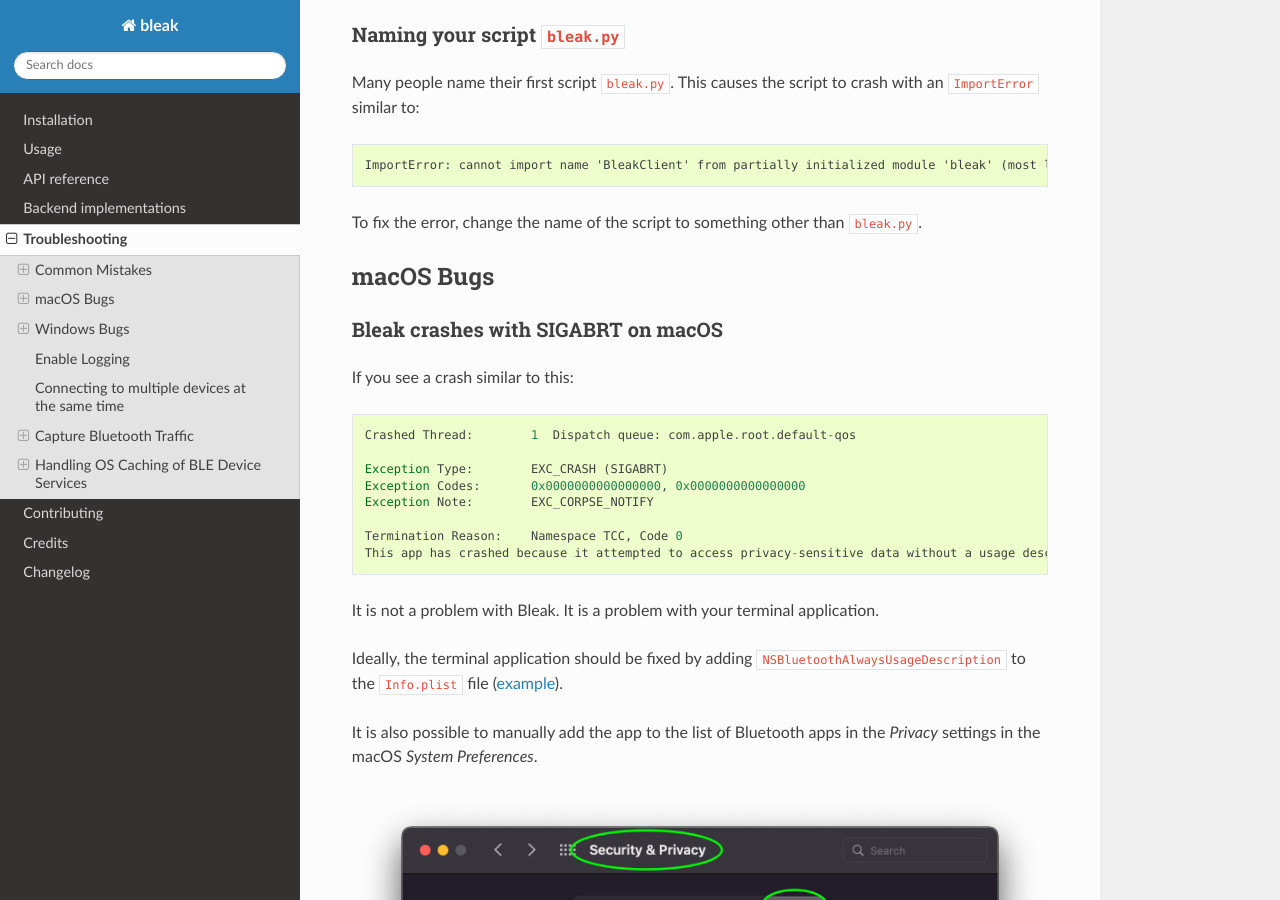
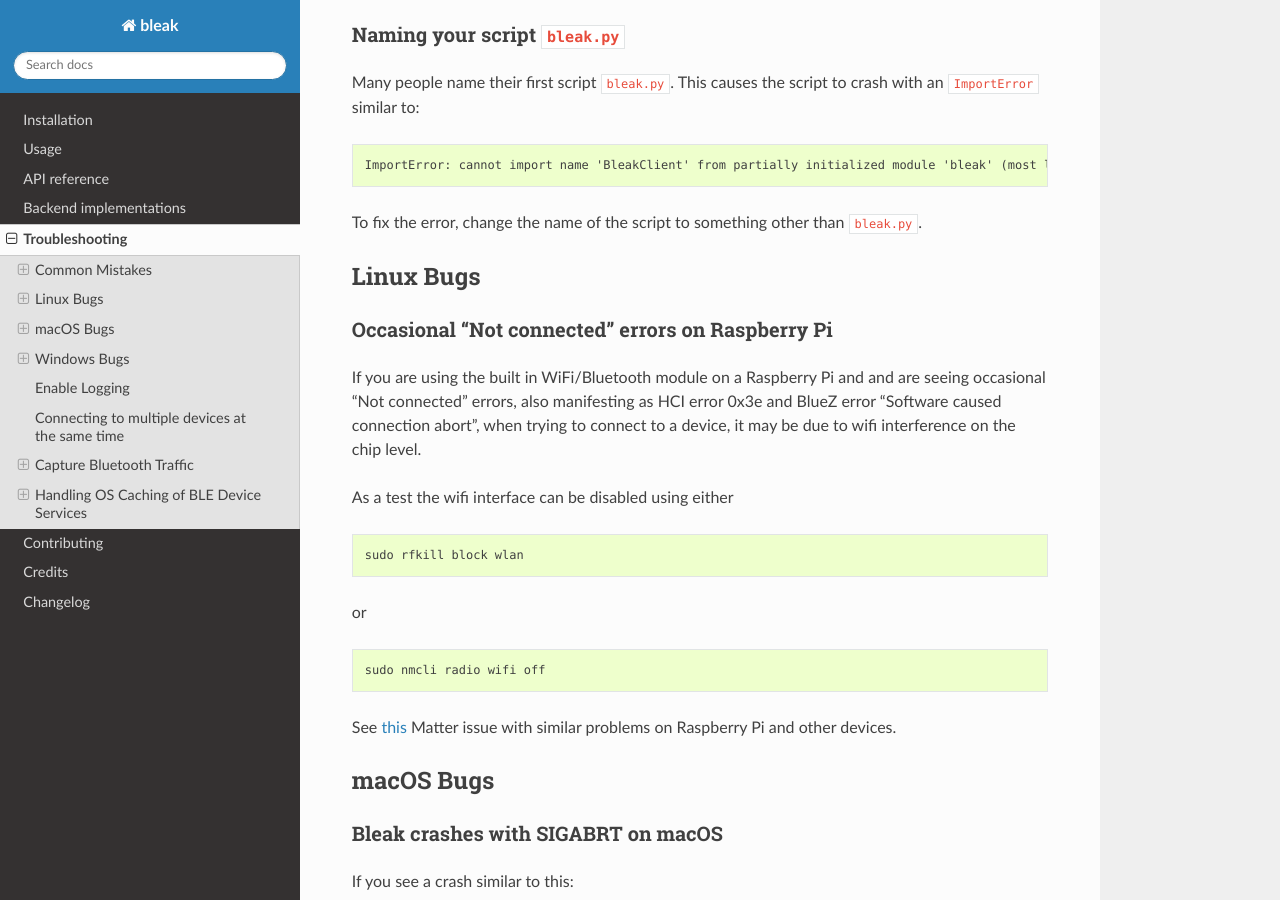
Before and after one commit to hbldh/bleak, a Sphinx documentation site: the page built from docs/troubleshooting.rst, in a window 1280 px wide and 900 px high, scrolled down 1938 px. Built offline with Sphinx 7.4.7 and the Read the Docs theme 3.1.0, drawn with Linux system fonts in a browser that asks for light colours.

Commit message:
Add troubleshooting step for "Not connected" problems on Raspberry Pi. (#1670)
Disabling wifi on Raspberry- and Rock Pi can greatly improve the stability
of Bluetooth.

```diff
--- a/docs/troubleshooting.rst
+++ b/docs/troubleshooting.rst
@@ -117,6 +117,33 @@ crash with an ``ImportError`` similar to::
     ImportError: cannot import name 'BleakClient' from partially initialized module 'bleak' (most likely due to a circular import) (bleak.py)`
 
 To fix the error, change the name of the script to something other than ``bleak.py``.
+
+----------
+Linux Bugs
+----------
+
+Occasional "Not connected" errors on Raspberry Pi
+=================================================
+
+If you are using the built in WiFi/Bluetooth module on a Raspberry Pi and and are seeing occasional
+"Not connected" errors, also manifesting as HCI error 0x3e and BlueZ error "Software caused
+connection abort", when trying to connect to a device, it may be due to wifi interference on
+the chip level.
+
+As a test the wifi interface can be disabled using either
+
+.. code-block:: shell
+
+    sudo rfkill block wlan
+
+or
+
+.. code-block:: shell
+
+    sudo nmcli radio wifi off
+
+See `this <https://github.com/project-chip/connectedhomeip/issues/16178>`_ Matter issue
+with similar problems on Raspberry Pi and other devices.
 
 ----------
 macOS Bugs
```
